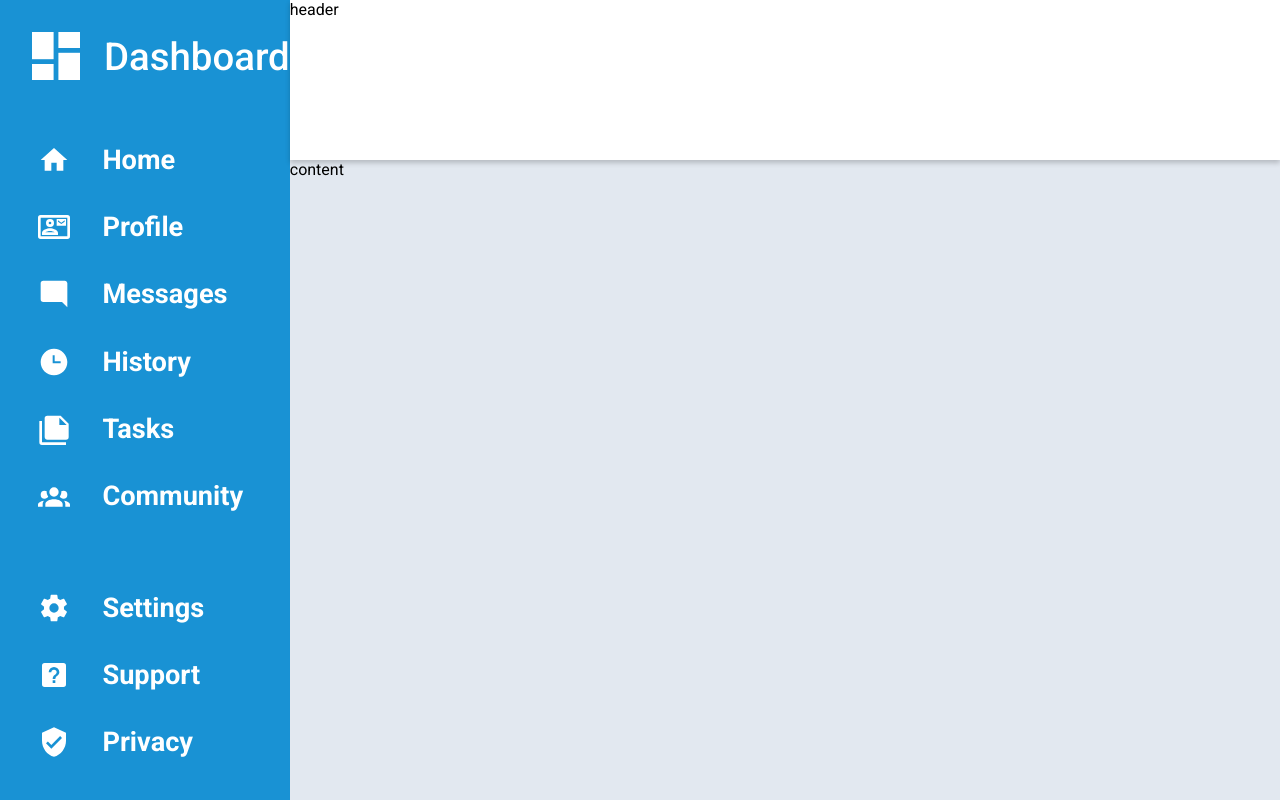
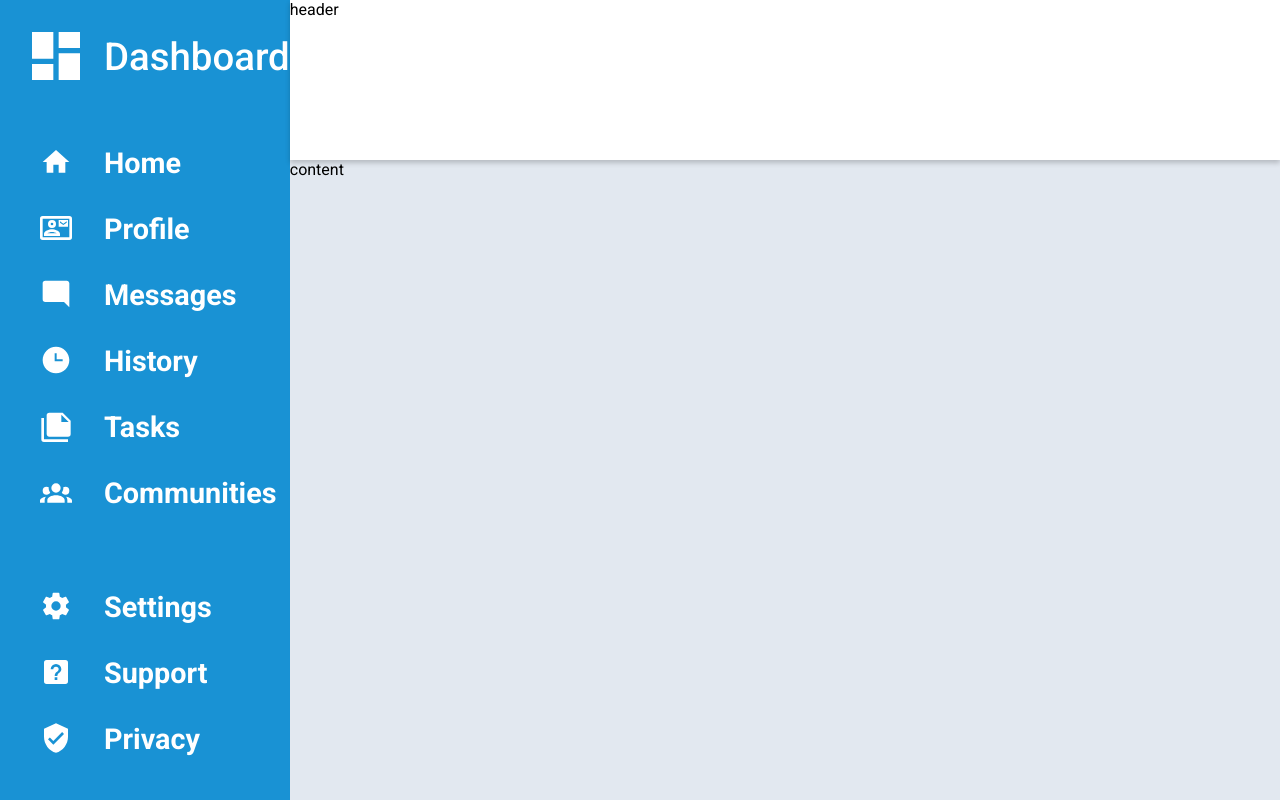
Before and after one commit to Vicdd/TOP-Admin-Dashboard, a plain HTML site: page index.html in a window 1280 px wide. Drawn offline with Linux system fonts and the light colour scheme.

Commit message:
replace dashboard svg + small adjusts to sidebar

```diff
--- a/index.html
+++ b/index.html
@@ -17,7 +17,7 @@
   <div class="header">header</div>
   <div class="sidebar">
     <div class="dashboard">
-      <img src="./images/dash-icon.svg" alt="dash-icon">
+      <img src="./images/dashboard.svg" alt="dashboard">
       <p>Dashboard</p>
     </div>
     <ul>
@@ -43,8 +43,8 @@
           <p>Tasks</p>
         </div>
         <div class="side-item">
-          <img src="./images/community.svg" alt="community">
-          <p>Community</p>
+          <img src="./images/communities.svg" alt="communities">
+          <p>Communities</p>
         </div>
         <div class="side-item division">
           <img src="./images/settings.svg" alt="settings">
--- a/style.css
+++ b/style.css
@@ -1,3 +1,7 @@
+:root {
+  --white: invert(100%) sepia(0%) saturate(1%) hue-rotate(185deg) brightness(104%) contrast(101%);
+}
+
 * {
   margin: 0;
   padding: 0;
@@ -20,18 +24,19 @@ body {
 .sidebar {
   background-color: #1992d4;
   grid-row: 1 / 3;
-  padding: 2rem 0 0rem 2rem;
+  padding: 1.5rem 0 0rem 1.5rem;
 }
 
 .dashboard {
   display: flex;
   align-items: center;
-  margin-bottom: 8vh;
+  margin-bottom: 7.2vh;
 }
 
 .dashboard img {
-  height: 3rem;
-  margin-right: 1.5rem;
+  height: 4rem;
+  margin-right: 1rem;
+  filter: var(--white);
 }
 
 .dashboard p {
@@ -42,23 +47,25 @@ body {
 
 ul {
   list-style: none;
-  margin-left: 0.4rem;
+  margin-left: 1rem;
 }
 
 .side-item {
   display: flex;
   align-items: end;
   color: white;
-  margin-bottom: 2.2rem;
+  margin-bottom: 2rem;
 }
 
 .side-item > img {
+  position: relative;
+  bottom: 2px;
   height: 2rem;
-  filter: invert(100%) sepia(0%) saturate(1%) hue-rotate(185deg) brightness(104%) contrast(101%);
+  filter: var(--white);
 }
 
 .side-item > p {
-  font-size: 1.7rem;
+  font-size: 1.8rem;
   font-weight: 600;
   margin-left: 2rem;
 }
```
Also changed, not shown: images/communities.svg (renamed from images/community.svg), images/dash-icon.svg (deleted), images/dashboard.svg (added).
